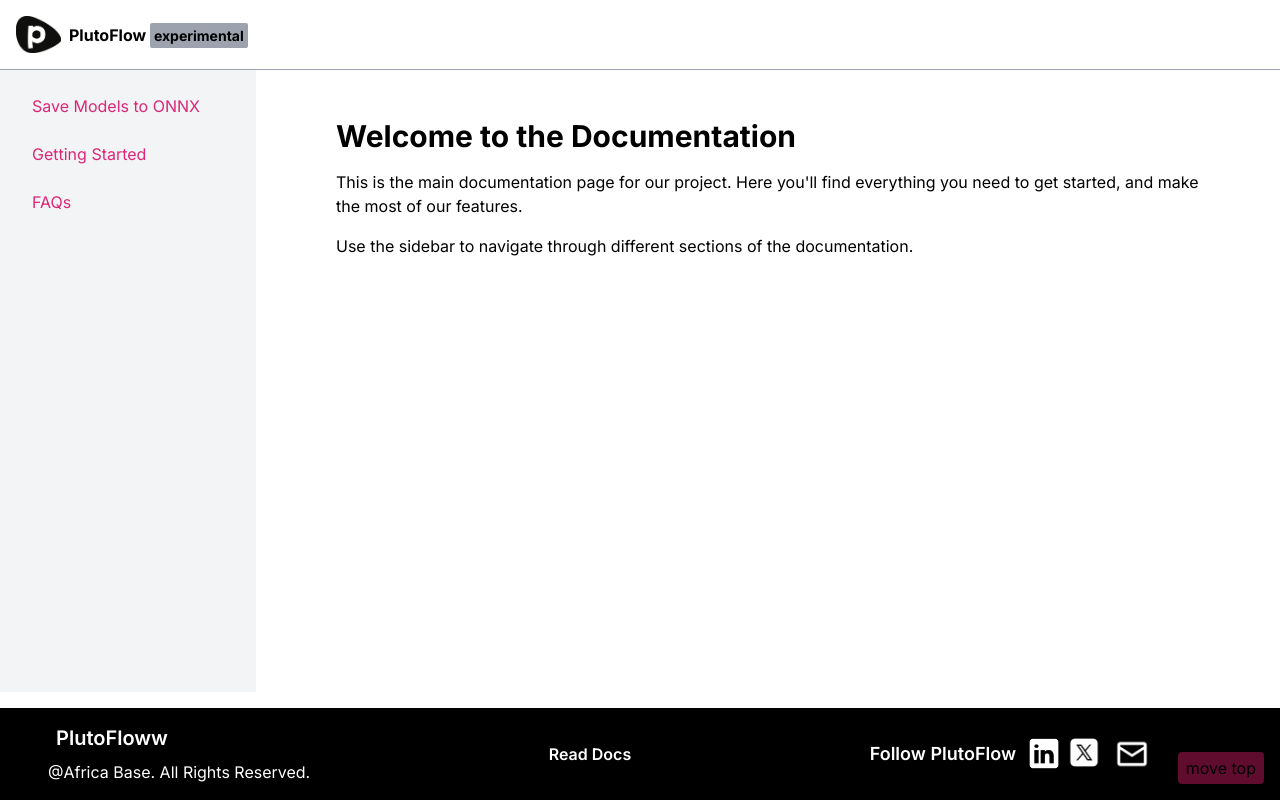
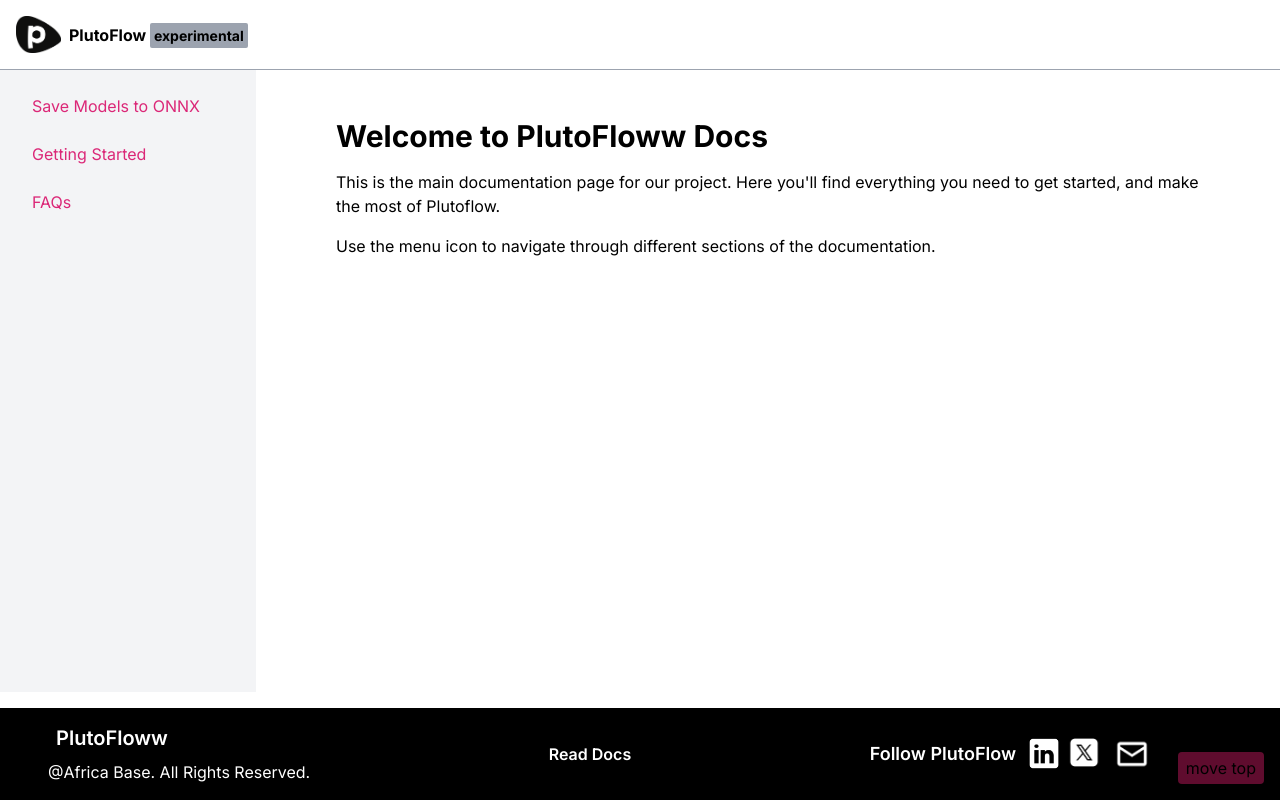
Before and after one commit to Fosberg-codex/onnxview, a Next.js app: page /docs in a window 1280 px wide. Built offline with nearby package versions, Linux system fonts and the light colour scheme.

Commit message:
writing chnages

```diff
--- a/app/docs/getting-started/page.tsx
+++ b/app/docs/getting-started/page.tsx
@@ -16,7 +16,7 @@ export default function GettingStartedPage() {
             <li>Enter unseen features on the feature inout fields to get your response</li>
           </ol>
           <p className="mb-4">
-            For more detailed instructions on using PlutoFlow Experimentl, contact <Link href="mailto:fosberg1addai@gmil.com" className="underline text-pink-500">Fosberg.</Link>
+            For more detailed instructions on using PlutoFlow Experimental, contact <Link href="mailto:fosberg1addai@gmil.com" className="underline text-pink-500">Fosberg.</Link>
             <Link href="/docs/web-app-usage" className="text-blue-600 hover:underline ml-1">
               Web App Usage Guide
             </Link>.
--- a/app/docs/page.tsx
+++ b/app/docs/page.tsx
@@ -3,9 +3,9 @@ import React from "react";
 export default function DocsHomePage() {
   return (
     <div className="max-w-4xl mx-auto px-4 py-8">
-      <h1 className="text-3xl font-bold mb-4">Welcome to the Documentation</h1>
-      <p className="mb-4">This is the main documentation page for our project. Here you'll find everything you need to get started, and make the most of our features.</p>
-      <p>Use the sidebar to navigate through different sections of the documentation.</p>
+      <h1 className="text-3xl font-bold mb-4">Welcome to PlutoFloww Docs</h1>
+      <p className="mb-4">This is the main documentation page for our project. Here you'll find everything you need to get started, and make the most of Plutoflow.</p>
+      <p>Use the menu icon to navigate through different sections of the documentation.</p>
     </div>
   );
 }
--- a/app/landcomp/nav.tsx
+++ b/app/landcomp/nav.tsx
@@ -31,7 +31,7 @@ const Nav = () => {
                   height={45}
                 />
                 <div className={isOpen ? "text-white" : "text-black"}>
-                  PlutoFloww <span className={`py-1 px-1 text-sm rounded-sm ${isOpen ? "bg-gray-600" : "bg-gray-400"}`}>Beta</span>
+                  PlutoFloww <span className={`py-1 px-1 text-sm rounded-sm ${isOpen ? "bg-gray-600" : "bg-gray-400"}`}>Experimental</span>
                 </div>
               </div>
             </Link>
```
